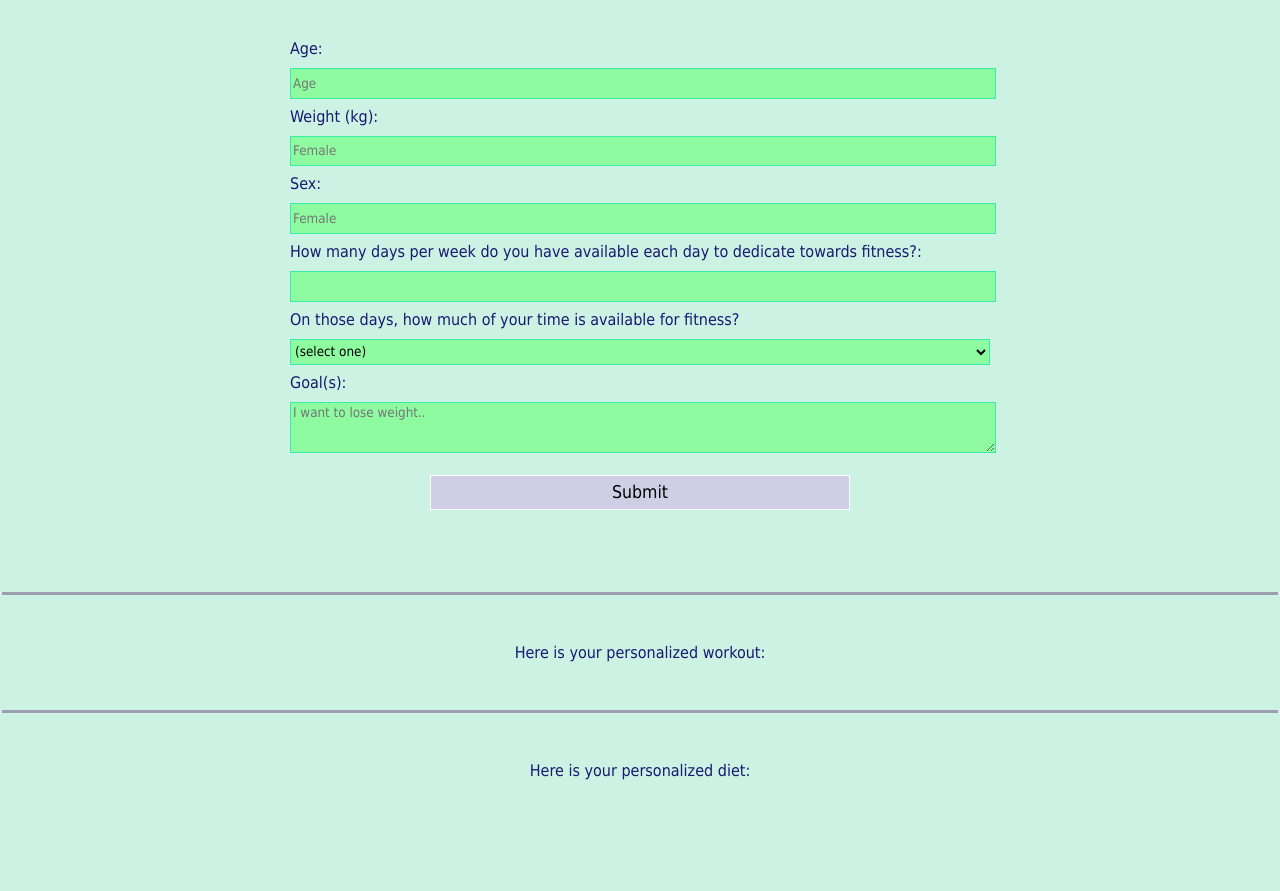
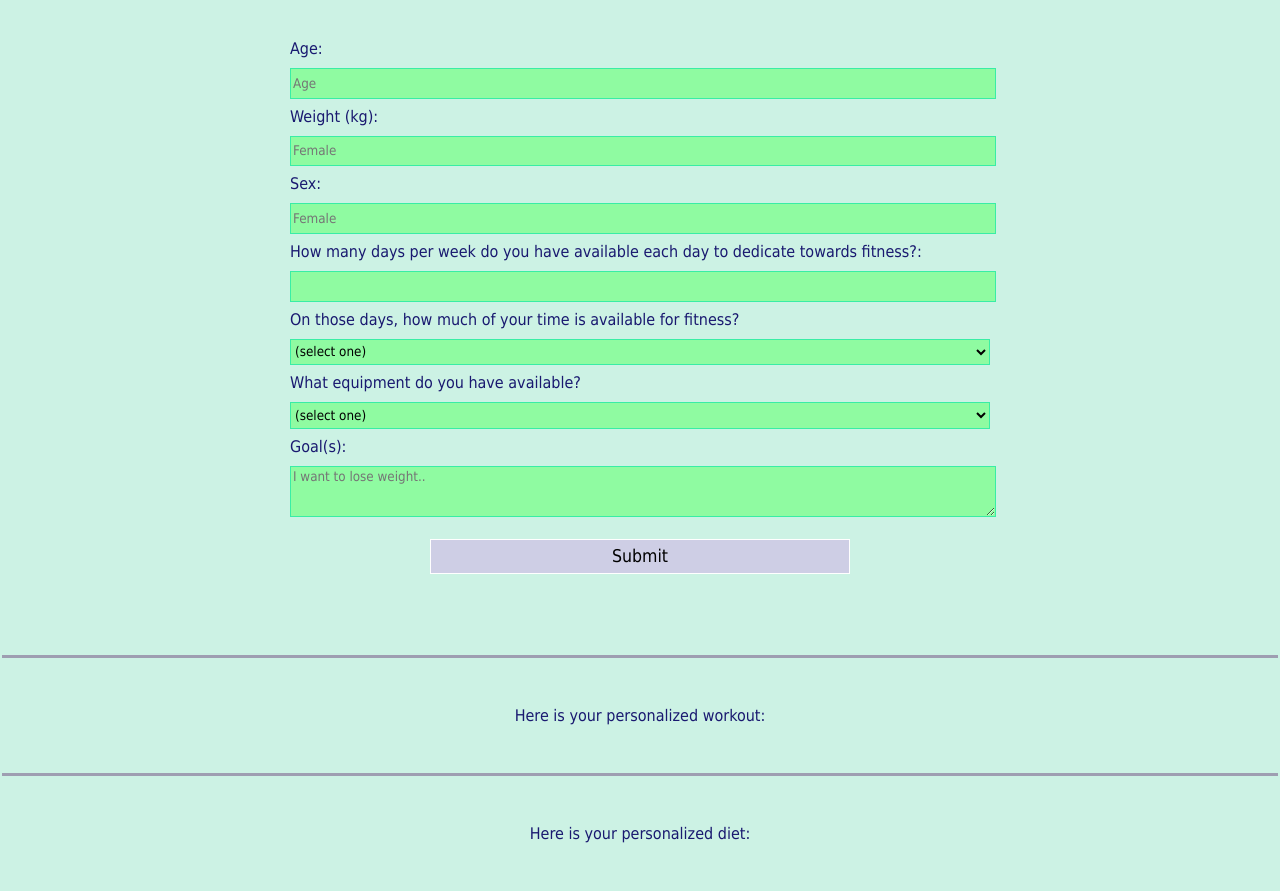
Before and after one commit to milkman9999/jamhaxors1, a Flask app: page / in a window 1280 px wide. Shown: the part 138-1029 px from the top of the page. Before the commit the page ends 918 px from the top, so only its background shows below. Run offline with Flask 3, Linux system fonts and the light colour scheme.

Commit message:
equipment option on website

```diff
--- a/templates/index.html
+++ b/templates/index.html
@@ -26,7 +26,15 @@
                         <option value="3">3-5 Hours</option>
                         <option value="4">More</option>
                     </select>
-                </label>
+                <label></label>
+                <label for="equipment">What equipment do you have available?
+                    <select id="equipment" name="information">
+                    <option value="">(select one)</option>"
+                    <option value="1">None</option>
+                    <option value="2">Minimal home equipment</option>
+                    <option value="3">Access to a gym</option>
+                </select>
+                <label></label>
                 <label for="goal">Goal(s):<textarea id="goal" rows="3" cols="30" placeholder="I want to lose weight.." name="information" required></textarea></label>
 
                 <input type="submit" id="submit" value="Submit">
```
